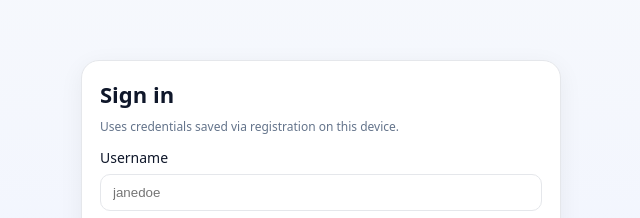
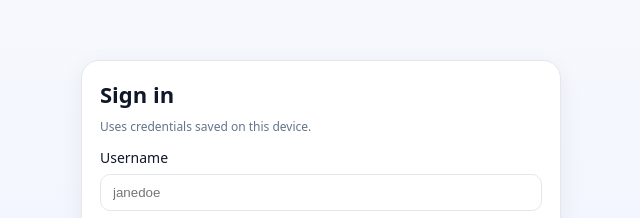
Before and after one commit to thecatthatflies/drone-app-fll, a plain HTML site: page login.html in a window 1280 px wide. Shown: the part 193-411 px from the top of the page, 319-959 px from the left. Drawn offline with Linux system fonts and the light colour scheme.

Commit message:
Update login.html

```diff
--- a/login.html
+++ b/login.html
@@ -10,7 +10,7 @@
   <div class="auth-wrap">
     <div class="auth-card">
       <div class="auth-head">Sign in</div>
-      <div class="small" style="margin-bottom:12px;">Uses credentials saved via registration on this device.</div>
+      <div class="small" style="margin-bottom:12px;">Uses credentials saved on this device.</div>
 
       <div class="field"><label>Username</label><input id="logUser" class="input" placeholder="janedoe" autocomplete="username"/></div>
       <div class="field"><label>Password</label><input id="logPass" type="password" class="input" placeholder="••••••••" autocomplete="current-password"/></div>
```
